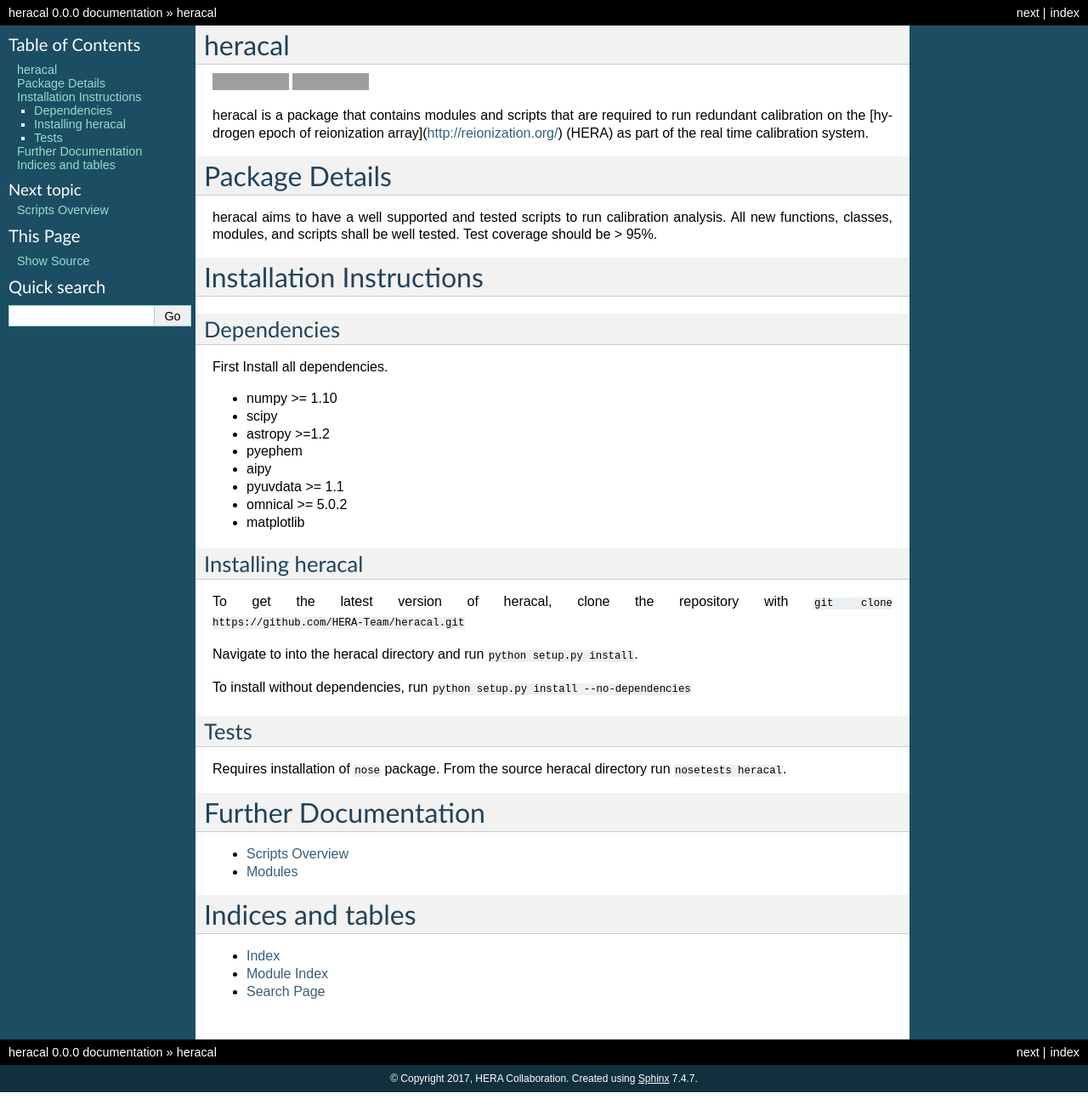
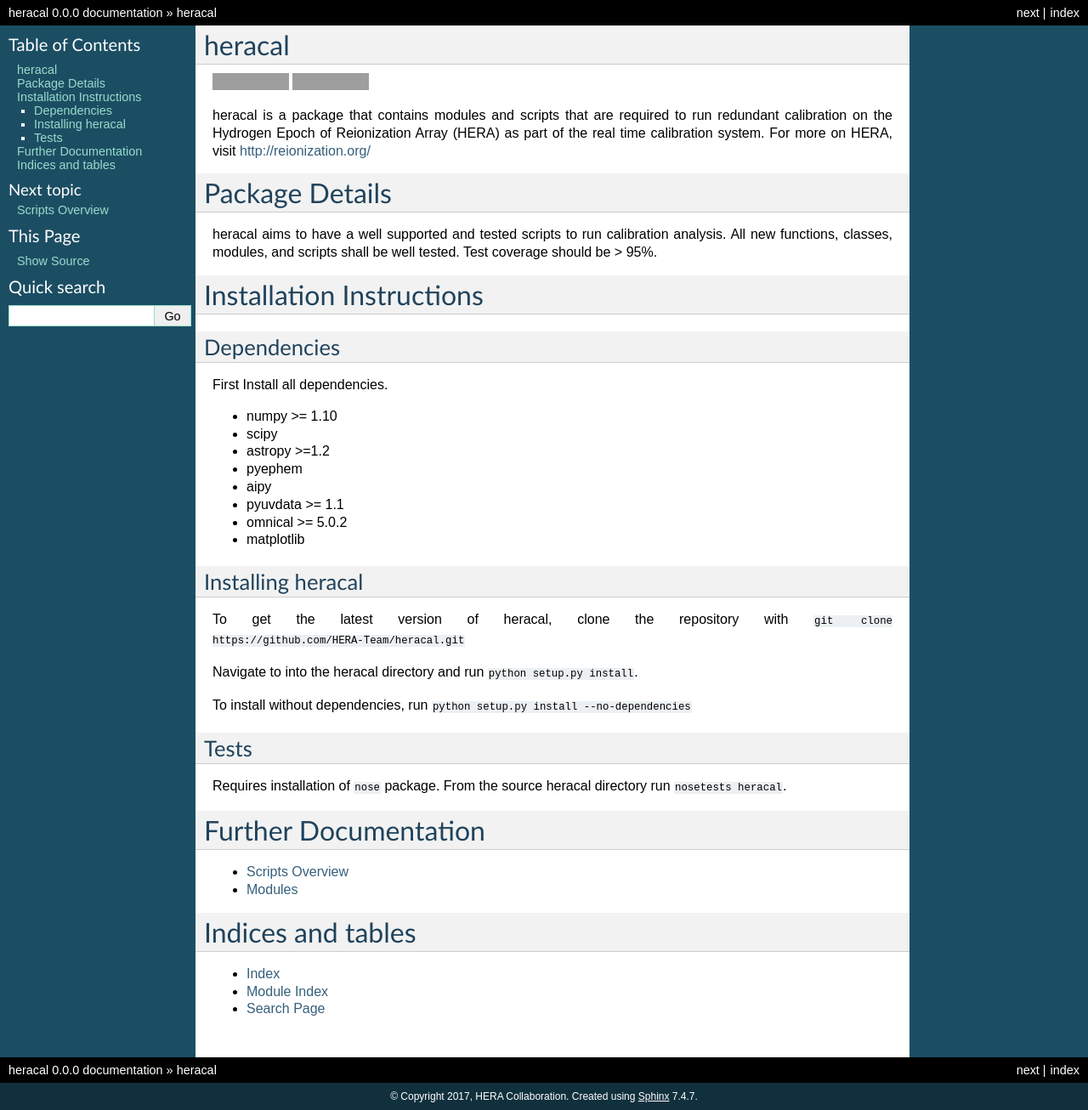
Before and after one commit to HERA-Team/hera_cal, a Sphinx documentation site: the page built from docs/index.rst, in a window 1280 px wide. Shown: the whole page at 85% size. Built offline with Sphinx 7.4.7, drawn with Linux system fonts in a browser that asks for light colours; before the commit the page ends 1285 px from its top, so only the background shows below that; grey boxes are pictures that could not be loaded.

Commit message:
Fixed link in doc index.

```diff
--- a/docs/index.rst
+++ b/docs/index.rst
@@ -13,8 +13,8 @@
            :target: https://coveralls.io/github/HERA-Team/heracal?branch=master
 
 heracal is a package that contains modules and scripts that are required to run
-redundant calibration on the [hydrogen epoch of reionization array](http://reionization.org/) (HERA) as part
-of the real time calibration system.
+redundant calibration on the Hydrogen Epoch of Reionization Array (HERA) as part
+of the real time calibration system. For more on HERA, visit http://reionization.org/
 
 
 Package Details
```
